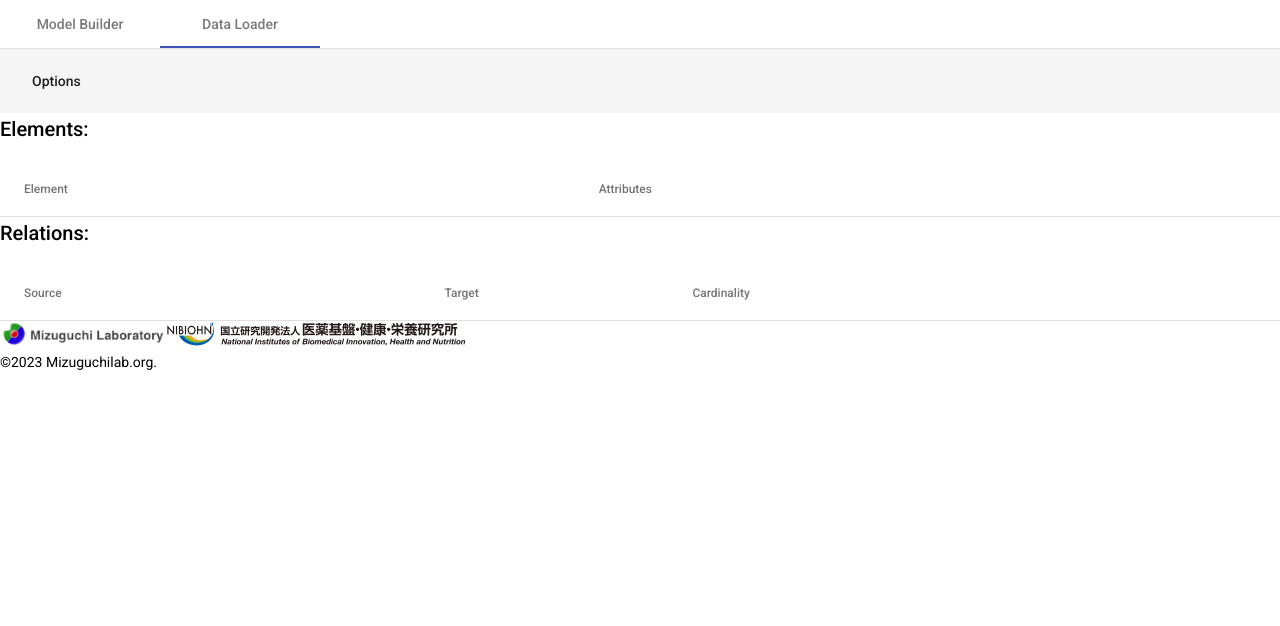
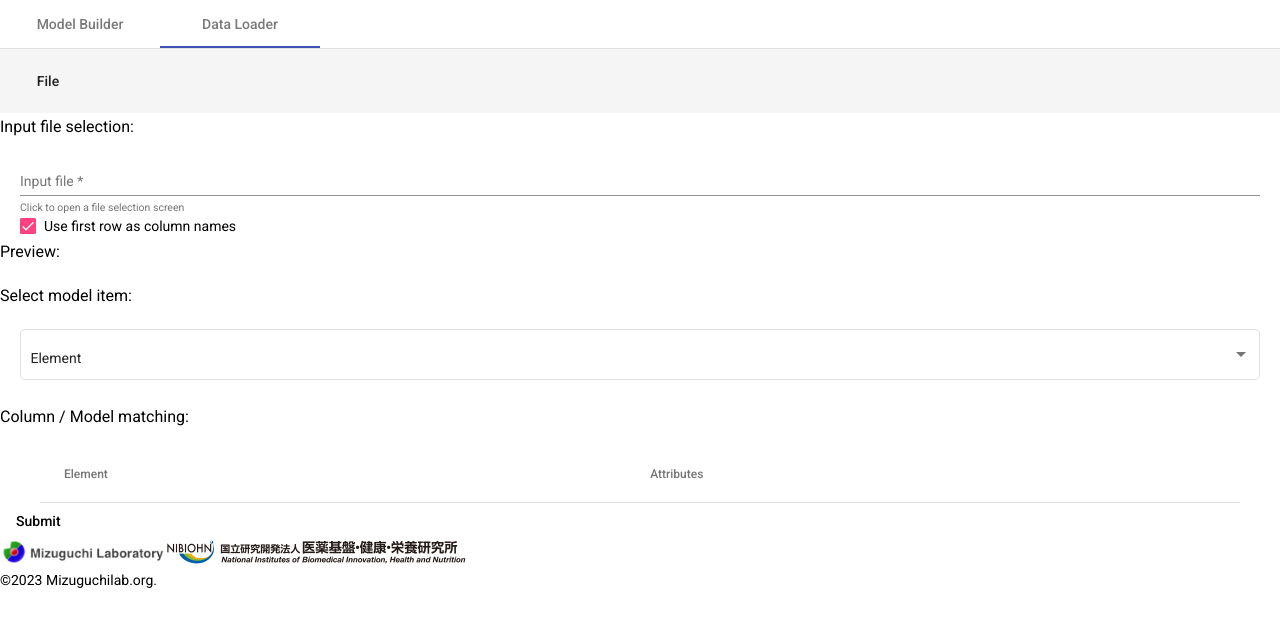
Before and after one commit to targetmine/send_DataProvider, an Angular app in the folder DataReusable/: page /loader in a window 1280 px wide. Shown: the top 626 px of the page. Built offline with nearby package versions, Linux system fonts and the light colour scheme.

Commit message:
Single interface for DataLoader display of file preview and file column/model matching. No support for relation uploading.

```diff
--- a/DataReusable/src/app/loader/data-loader/data-loader.component.css
+++ b/DataReusable/src/app/loader/data-loader/data-loader.component.css
@@ -0,0 +1,52 @@
+/* :host{
+	display: block;
+	padding-left: 20px;
+	padding-right: 20px;
+} */
+
+h3 {
+	margin-top: 16px;
+}
+
+form {
+	padding-left: 20px;
+	padding-right: 20px;
+	display: flex;
+	flex-direction: column;
+	max-width: 100%;
+}
+
+table{
+	padding-left: 20px;
+	padding-right: 20px;
+	width: 100%;
+}
+
+th, td{
+	text-align: right;
+}
+
+td .mat-form-field-wrapper{
+	padding-bottom: 0;
+}
+
+td > span{
+	width: 60%;
+	float: left;
+	text-align: left;
+	line-height: 40px;
+}
+
+
+th.mat-header-cell:not(:last-of-type){
+	padding-right: 12px;
+}
+
+td.mat-cell:not(:last-of-type){
+	padding-right: 12px;
+}
+
+td.list{
+	display: flex;
+	flex-direction: column;
+}
--- a/DataReusable/src/app/loader/data-loader/data-loader.component.html
+++ b/DataReusable/src/app/loader/data-loader/data-loader.component.html
@@ -1,17 +1,128 @@
+<div hidden>
+	<input
+		(change)="loadFile()"
+		#loadFileInput
+		type="file"
+		accept=".csv, .tsv"
+	>
+</div>
+
 <mat-toolbar>
-	<button mat-button [mat-menu-trigger-for]="options">Options</button>
-	<mat-menu #options="matMenu">
+	<button mat-button [mat-menu-trigger-for]="file">File</button>
+	<mat-menu #file="matMenu">
 		<button mat-menu-item
 			type="submit"
-			(click)="onSaveDB($event)"
+			(click)="loadFileInput.click()"
 			>
-			Save DB
+			Open
 		</button>
-		<button mat-menu-item>Item 2</button>
 	</mat-menu>
 </mat-toolbar>
 
-<app-model-display
-	(uploadElementEmitter)="loadElement($event)"
+<h3>Input file selection:</h3>
+<form [formGroup]="inputFileForm">
+	<mat-form-field appareance="fill">
+		<mat-label>Input file</mat-label>
+		<input matInput
+			type="text"
+			placeholder="Ex. data.csv"
+			formControlName="fileName"
+			(click)="loadFileInput.click()"
+			/>
+		<mat-hint>Click to open a file selection screen</mat-hint>
+	</mat-form-field>
+	<mat-checkbox
+		formControlName="includeColumnNames"
+		(change)="parsePreview()"
+		>Use first row as column names
+	</mat-checkbox>
+</form>
+
+<h3>Preview:</h3>
+<ng-container *ngIf="input!==null">
+	<table mat-table
+		[dataSource]="previewTableData"
+		#previewTable
 	>
-</app-model-display>
+		<ng-container
+			*ngFor="let column of previewTableColumns; let i=index"
+			[matColumnDef]="column"
+		>
+			<th mat-header-cell *matHeaderCellDef>{{column}}</th>
+			<td mat-cell *matCellDef="let element">
+				{{element.split(',')[i]}}
+			</td>
+		</ng-container>
+		<tr mat-header-row *matHeaderRowDef="previewTableColumns"></tr>
+		<tr mat-row *matRowDef="let row; columns: previewTableColumns"></tr>
+	</table>
+</ng-container>
+
+<h3>Select model item:</h3>
+<form>
+	<mat-form-field appearance="outline">
+		<mat-select
+			[formControl]="modelComponent"
+			>
+			<mat-option
+				[value]="'Element'"
+				>Element
+			</mat-option>
+			<mat-option
+				[value]="'Relation'"
+				>Relation
+			</mat-option>
+		</mat-select>
+	</mat-form-field>
+</form>
+
+<h3>Column / Model matching:</h3>
+<form [formGroup]="elementForm">
+
+	<table mat-table *ngIf="modelComponent.value === 'Element'"
+	[dataSource]="elementTableData"
+	#elementTable
+>
+	<ng-container matColumnDef="elements">
+		<th mat-header-cell *matHeaderCellDef> Element </th>
+		<td mat-cell *matCellDef="let element;">
+			<span>{{element.name}}</span>
+			<!-- <mat-icon fontIcon="check_box_outline_blank"></mat-icon> -->
+			<!-- <mat-icon fontIcon="check_box"></mat-icon>
+			<mat-icon fontIcon="indeterminate_check_box"></mat-icon>
+			-->
+		</td>
+	</ng-container>
+	<ng-container matColumnDef="attributes">
+		<th mat-header-cell *matHeaderCellDef> Attributes </th>
+		<td mat-cell *matCellDef="let element;" class="list">
+			<mat-form-field
+				*ngFor="let attr of element.attributes"
+				appearance="outline">
+				<mat-label>{{attr.name}}</mat-label>
+				<mat-select
+					[formControlName]="element.name+'_'+attr.name"
+				>
+					<mat-option
+						[value]="'None'"
+						>None
+					</mat-option>
+					<mat-option *ngFor="let o of previewTableColumns"
+						[value]="o"
+						>Column: {{o}}
+					</mat-option>
+				</mat-select>
+			</mat-form-field>
+		</td>
+	</ng-container>
+
+	<tr mat-header-row *matHeaderRowDef="elementTableColumns"></tr>
+	<tr mat-row *matRowDef="let row; columns: elementTableColumns;"></tr>
+</table>
+</form>
+
+<button mat-button
+	id="submit"
+	(click)="onSubmit()"
+	>Submit
+</button>
--- a/DataReusable/src/app/loader/data-loader/data-loader.component.ts
+++ b/DataReusable/src/app/loader/data-loader/data-loader.component.ts
@@ -1,56 +1,99 @@
-import { Component, OnInit } from '@angular/core';
-import { MatDialog, MatDialogConfig } from '@angular/material/dialog';
+import { Component, ElementRef, OnInit, ViewChild, ViewEncapsulation } from '@angular/core';
+import { FormControl, FormGroup, Validators } from '@angular/forms';
+import { MatTable, MatTableDataSource } from '@angular/material/table';
+import { Element } from 'src/app/shared/models/element';
 import { DockerService } from 'src/app/shared/services/docker.service';
 import { ShareModelService } from 'src/app/shared/services/share-model.service';
-import { UploadItemDialogComponent } from '../upload-item-dialog/upload-item-dialog.component';
 
 @Component({
   selector: 'app-data-loader',
   templateUrl: './data-loader.component.html',
-  styleUrls: ['./data-loader.component.css']
+  styleUrls: ['./data-loader.component.css'],
+	encapsulation: ViewEncapsulation.None
 })
 export class DataLoaderComponent implements OnInit {
 
-	options: string[]|undefined = [];
+	relations = []
+
+	@ViewChild('loadFileInput')
+	loadFileInput !:ElementRef;
+
+	inputFile !: File;
+	input :string[]|null = null;
+
+	inputFileForm = new FormGroup({
+		fileName: new FormControl('', Validators.required),
+		includeColumnNames: new FormControl(true)
+	});
+
+	@ViewChild('previewTable')
+	previewTable!: MatTable<string[]>
+	previewTableData: MatTableDataSource<string> = new MatTableDataSource<string>([]);
+	previewTableColumns: string[] = [];
+
+	@ViewChild('elementTable')
+	elementTable!: MatTable<Element[]>;
+	elementTableData: MatTableDataSource<Element> = new MatTableDataSource<Element>();
+	elementTableColumns: string[] = ['elements', 'attributes'];
+
+	modelComponent: FormControl = new FormControl<string>('Element');
+
+	elementForm = new FormGroup({});
 
   constructor(
 		private readonly modelServ: ShareModelService,
 		private readonly dockerService: DockerService,
-		public dialog: MatDialog
 	) { }
 
   ngOnInit(): void {
-  }
-
-	loadElement(event: any){
-		const ele = this.modelServ.getElement(event);
-		this.options = ele?.attributes.map(a => a.name);
-		const dialogRef = this.dialog.open(
-			UploadItemDialogComponent,
-			<MatDialogConfig<any>>{
-				data: {
-					type: 'Element',
-					isElement: true,
-					options: this.options
-				},
-				restoreFocus: false
+		this.modelServ.elements.subscribe(data => {
+			this.elementTableData = new MatTableDataSource<Element>(data);
+			this.elementForm = new FormGroup({});
+			for (const ele of data){
+				for (const attr of ele.attributes){
+					let control = new FormControl('None');
+					if (attr.unique)
+						control.addValidators(Validators.required);
+					this.elementForm.addControl(`${ele.name}_${attr.name}`, control);
+				}
 			}
-		);
-		dialogRef.afterClosed().subscribe(result => {
-			console.log(result);
-			// if( result !== undefined )
-			// 	this.dockerService.commit(result);
-		});
+  	});
 	}
 
-	onSaveDB(event: any){
-		event.preventDefault();
-		this.dockerService.commitDataContainer()
-			.subscribe((data) => {
-				console.log('Database commited');
-			});
+	loadFile(){
+		if (typeof(FileReader) === 'undefined') throw new Error('FileReader undefined');
+
+		this.inputFile = this.loadFileInput.nativeElement.files[0];
+		this.inputFileForm.patchValue({fileName: this.inputFile.name});
+		const reader = new FileReader();
+		reader.onload = (e:any) => {
+			this.input = e.target.result.split('\n');
+			this.parsePreview();
+		};
+		reader.onerror = (error: any) => {
+			this.input = error;
+			console.log(error);
+		}
+		reader.readAsText(this.inputFile);
 	}
 
+	parsePreview(){
+		if(this.input === null) return;
 
+		if(this.inputFileForm.get('includeColumnNames')?.value){
+			this.previewTableColumns = this.input[0].split(',')
+			this.previewTableData = new MatTableDataSource(this.input.slice(1,5));
+		}
+		else{
+			const n = this.input[0].split(',').length;
+			this.previewTableColumns = [ ...Array(n)].map((_, i) => `Column ${i}`);
+			this.previewTableData = new MatTableDataSource(this.input.slice(0,4));
+		}
+	}
+
+	onSubmit() {
+
+		console.log(this.elementForm);
+	}
 
 }
--- a/DataReusable/src/app/loader/loader.module.ts
+++ b/DataReusable/src/app/loader/loader.module.ts
@@ -13,6 +13,8 @@ import { MatInputModule } from '@angular/material/input';
 import { MatCheckboxModule } from '@angular/material/checkbox';
 import { MatTableModule } from '@angular/material/table';
 import { MatSelectModule } from '@angular/material/select';
+import { MatIconModule } from '@angular/material/icon';
+import { MatListModule } from '@angular/material/list';
 
 @NgModule({
   declarations: [
@@ -30,7 +32,9 @@ import { MatSelectModule } from '@angular/material/select';
 		MatInputModule,
 		MatCheckboxModule,
 		MatTableModule,
-		MatSelectModule
+		MatSelectModule,
+		MatIconModule,
+		MatListModule,
   ]
 })
 export class LoaderModule { }
--- a/DataReusable/src/app/loader/upload-item-dialog/upload-item-dialog.component.ts
+++ b/DataReusable/src/app/loader/upload-item-dialog/upload-item-dialog.component.ts
@@ -2,6 +2,8 @@ import { Component, ElementRef, Inject, OnInit, ViewChild } from '@angular/core'
 import { FormControl, FormGroup, Validators } from '@angular/forms';
 import { MatDialogRef, MAT_DIALOG_DATA } from '@angular/material/dialog';
 import { MatTable, MatTableDataSource } from '@angular/material/table';
+import { Element } from 'src/app/shared/models/element';
+import { ShareModelService } from 'src/app/shared/services/share-model.service';
 
 @Component({
   selector: 'app-upload-item-dialog',
@@ -9,6 +11,7 @@ import { MatTable, MatTableDataSource } from '@angular/material/table';
   styleUrls: ['./upload-item-dialog.component.css']
 })
 export class UploadItemDialogComponent implements OnInit {
+	elements: Element[] = [];
 
 	type: 'Element' | 'Attribute' | 'Relation' = 'Element'
 	loading: boolean = false;
@@ -34,6 +37,7 @@ export class UploadItemDialogComponent implements OnInit {
 	previewTableColumns: string[] = [];
 
   constructor(
+		private readonly modelServ: ShareModelService,
 		public dialogRef: MatDialogRef<UploadItemDialogComponent>,
 		@Inject(MAT_DIALOG_DATA) public data: any
 	){
@@ -43,6 +47,7 @@ export class UploadItemDialogComponent implements OnInit {
 	}
 
   ngOnInit(): void {
+		this.modelServ.elements.subscribe(data => this.elements = data);
   }
 
 	onFileSelected(event: Event) {
--- a/DataReusable/src/app/shared/components/model-display/model-display.component.html
+++ b/DataReusable/src/app/shared/components/model-display/model-display.component.html
@@ -1,4 +1,4 @@
-<h2>Elements:</h2>
+<h3>Elements:</h3>
 <table mat-table
 	[dataSource]="elements"
 	#elementsTable
@@ -102,7 +102,7 @@
 	<tr mat-row *matRowDef="let row; columns: elementTableColumns;"></tr>
 </table>
 
-<h2>Relations:</h2>
+<h3>Relations:</h3>
 <table mat-table
 	[dataSource]="relations"
 	#relationsTable
```
